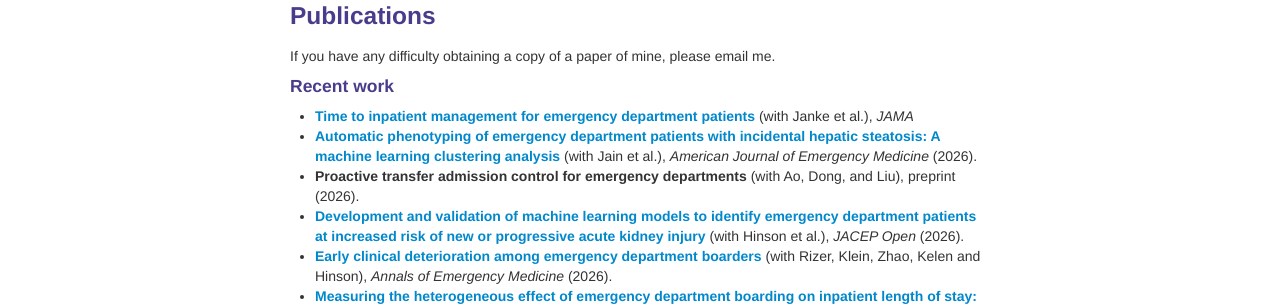
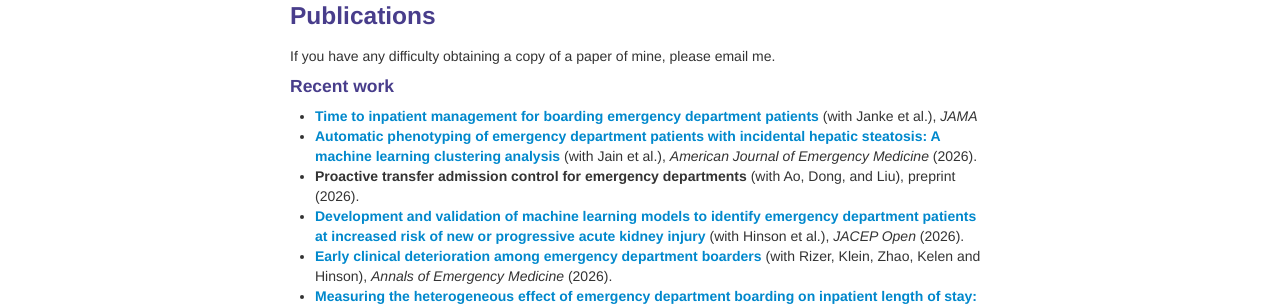
Before and after one commit to martincopenhaver/martincopenhaver.github.io, a Jekyll site: the page built from research.md, in a window 1280 px wide and 900 px high. Shown: the part 206-512 px from the top of the window. Built offline with Jekyll 4.4.1, drawn with Linux system fonts in a browser that asks for light colours.

Commit message:
Update research.md

```diff
--- a/research.md
+++ b/research.md
@@ -13,7 +13,7 @@ My research has been supported with grants from [CRICO](https://www.rmf.harvard.
 If you have any difficulty obtaining a copy of a paper of mine, please email me.
 
 #### Recent work
-* [**Time to inpatient management for emergency department patients**](https://jamanetwork.com/journals/jama/article-abstract/2852957) (with Janke et al.), _JAMA_
+* [**Time to inpatient management for boarding emergency department patients**](https://jamanetwork.com/journals/jama/article-abstract/2852957) (with Janke et al.), _JAMA_
 * [**Automatic phenotyping of emergency department patients with incidental hepatic steatosis: A machine learning clustering analysis**](https://www.sciencedirect.com/science/article/abs/pii/S0735675726002561) (with Jain et al.), _American Journal of Emergency Medicine_ (2026).
 * **Proactive transfer admission control for emergency departments** (with Ao, Dong, and Liu), preprint (2026).
 * [**Development and validation of machine learning models to identify emergency department patients at increased risk of new or progressive acute kidney injury**](https://www.jacepopen.com/article/S2688-1152(26)00072-X/fulltext) (with Hinson et al.), _JACEP Open_ (2026).
```
